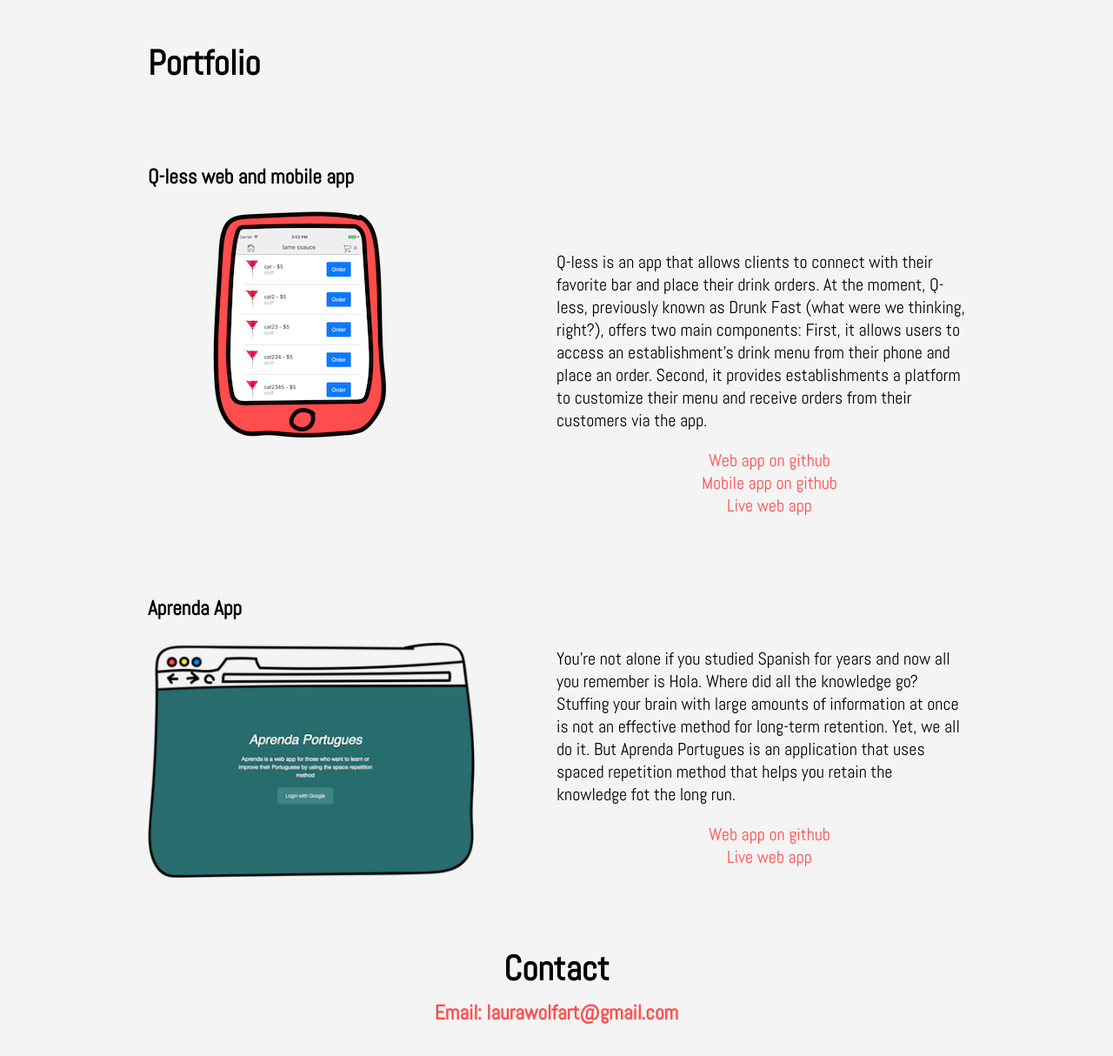
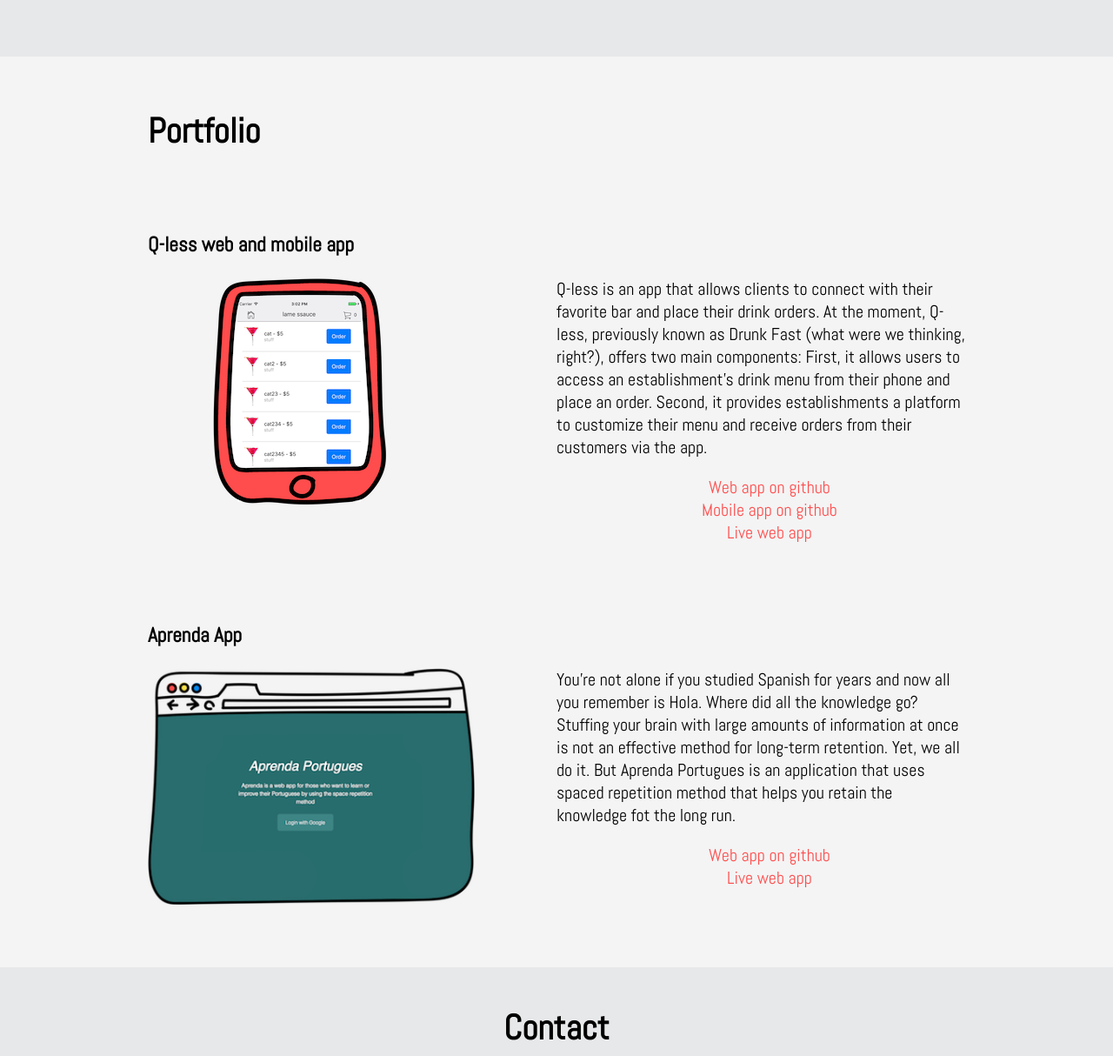
Before and after one commit to hellofromlaura/portfolio, a plain HTML site: page index.html in a window 1280 px wide. Shown: the part 676-1890 px from the top of the page at 87% size. Drawn offline with Linux system fonts and the light colour scheme.

Commit message:
changing background color

```diff
--- a/css/main.css
+++ b/css/main.css
@@ -71,9 +71,6 @@ nav a:hover {
 **********************************/
 
 .body {
-  max-width: 940px;
-  margin: 150px auto 0 auto;
-  padding: 5%;
   font-family: 'Abel', sans-serif;
   font-size: 18px;
 }
@@ -95,6 +92,23 @@ nav a:hover {
   display: block;
 }
 
+.about-main,
+.contact {
+  background-color: #e6e8e9;
+}
+
+.about {
+  max-width: 940px;
+  margin: 130px auto 0 auto;
+  padding: 5%;
+}
+
+.portfolio-items {
+  max-width: 940px;
+  margin: 0 auto;
+  padding: 0 5%;
+}
+
 .portfolio-links li {
   list-style: none;
 }
@@ -107,7 +121,9 @@ nav a:hover {
 
 .contact {
   text-align: center;
-  margin-top: 90px;
+  margin-top: 50px;
+  padding-top: 10px;
+  padding-bottom: 20px;
 }
 
 .contact h2 {
--- a/css/responsive.css
+++ b/css/responsive.css
@@ -40,7 +40,6 @@
   **********************************/
 
   .body {
-    margin-top: 100px;
     font-size: 20px;
   }
 
@@ -51,11 +50,7 @@
   .about {
     background-image: url(../img/girl-dog-laptop.png);
     background-repeat: no-repeat;
-    background-position: 95% 360px;
-  }
-
-  .portfolio-items h2 {
-    margin-top: 50px;
+    background-position: 85% 180px;
   }
 
   .portfolio-items p,
@@ -63,35 +58,27 @@
     margin-left: 50%;
   }
 
-  .q-less {
-    margin-top: 90px;
-  }
 
-  .q-less p {
-    margin-top: 70px;
-  }
-
-  .q-less img {
-    float: left;
-    margin: 0 8%;
-    max-width: 40%;
-    max-height: 40%;
-  }
-
+  .q-less,
   .aprenda {
     margin-top: 90px;
   }
 
-  .aprenda p {
-    margin-top: 30px;
-  }
-
+  .q-less img,
   .aprenda img {
     float: left;
     max-width: 40%;
     max-height: 40%;
   }
 
+  .q-less img {
+    margin: 0 8%;
+  }
+
+  .contact {
+    margin-top: 90px;
+  }
+
 /**********************************
   FOOTER
 **********************************/
--- a/index.html
+++ b/index.html
@@ -29,6 +29,7 @@
 
     </header>
     <div class="body">
+      <div class="about-main">
         <div class="about">
           <a name="about" class="jump"></a>
             <h2>Hello world!</h2>
@@ -43,6 +44,7 @@
 
             <p>I volunteer too. On weekends I visit assisted living facilities with my dog Fred, who recently got certified
               as a therapy dog.</p>
+        </div>
       </div>
 
       <div class="portfolio-items">
```
Lines whose indentation alone changed are shown as unchanged.
